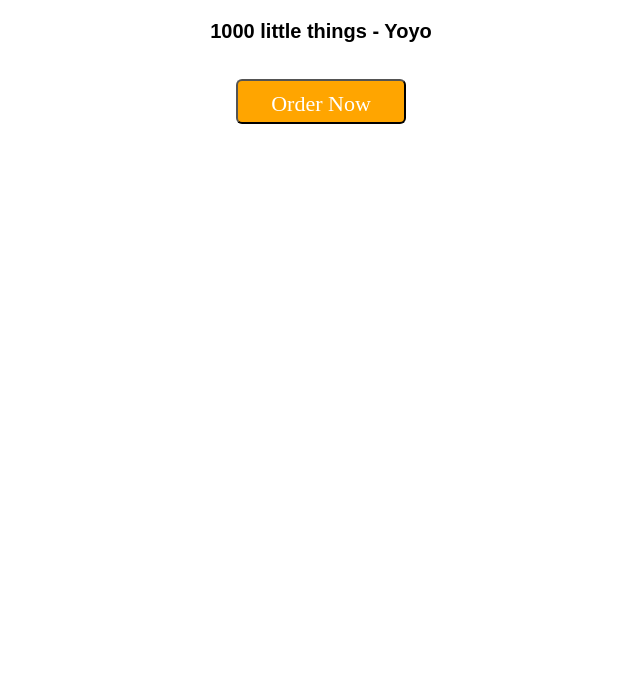
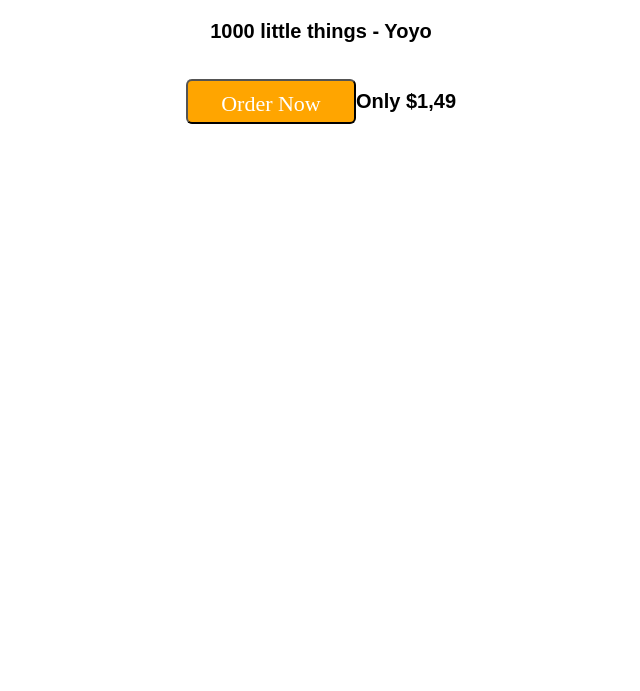
Before and after one commit to mofaminasayvazfcdzoraxbyurmgames/kapok, a plain HTML site: page yoyo.html in a window 1280 px wide. Shown: the part 109-800 px from the top of the page, without its empty margins (319-959 px from the left). Drawn offline with Linux system fonts and the light colour scheme.

Commit message:
Update yoyo.html

```diff
--- a/yoyo.html
+++ b/yoyo.html
@@ -44,7 +44,8 @@ button:hover{
       <h1>Rob<span style="color:red;">A</span><span style="color:blue;">r</span><span style="color:orange;">m</span></h1>
       <h2>1000 little things - Yoyo</h2><br><br>
       <div class="container">
-        <button onclick="order()" class="order-now-btn">Order Now</button>
+        <button onclick="order()" class="order-now-btn">Order Now</button><br><br>
+        <h2>Only $1,49</h2>
 </div>
 <script>
   function order(){
```
